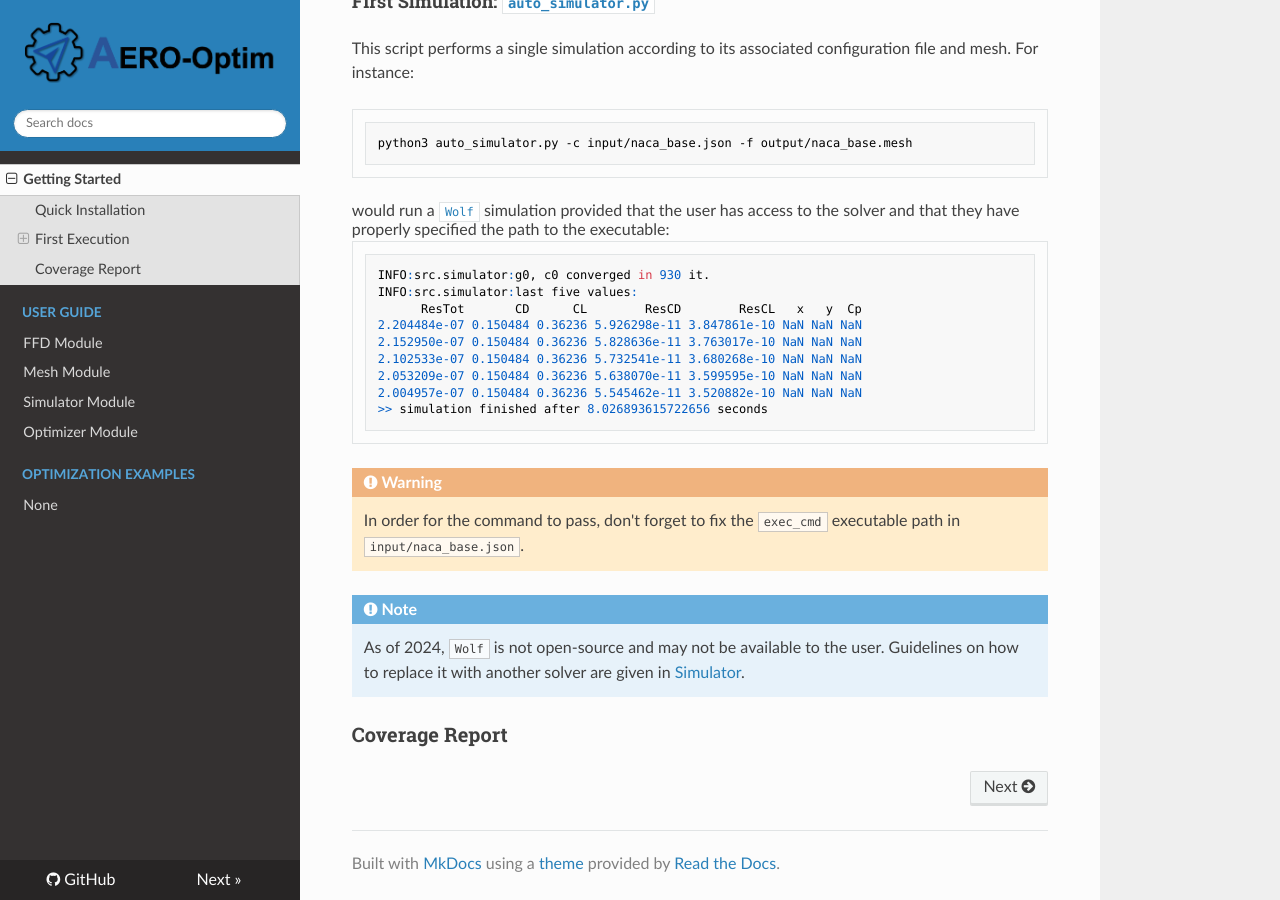
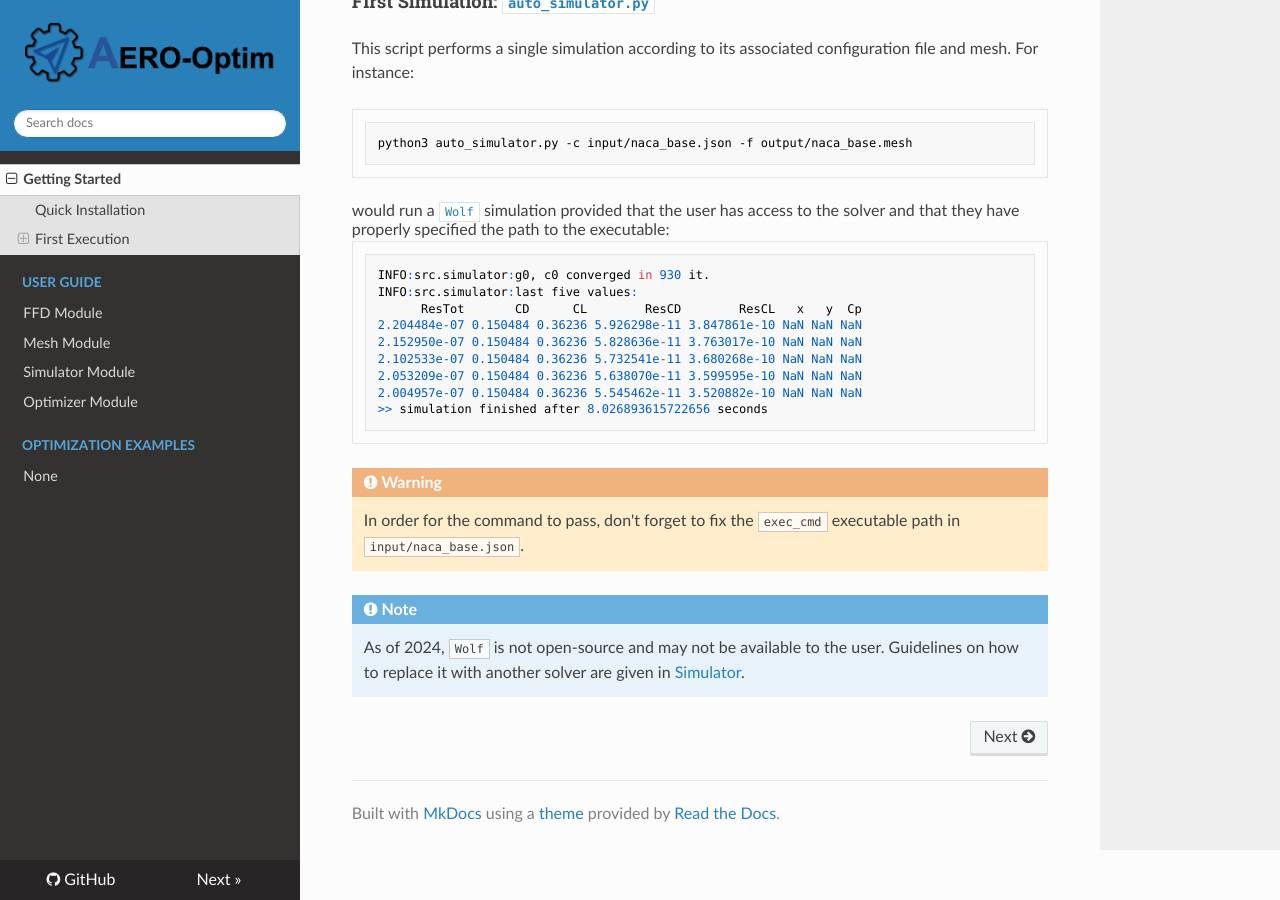
Before and after one commit to mschouler/aero-optim, an MkDocs documentation site: the page built from docs/index.md, in a window 1280 px wide and 900 px high, scrolled down 2567 px. Built offline with MkDocs 1.6.1, drawn with Linux system fonts in a browser that asks for light colours; nearby versions of some CDN libraries; formulas are drawn with MathJax 3.

Commit message:
fix bug in ci

```diff
--- a/docs/index.md
+++ b/docs/index.md
@@ -88,5 +88,3 @@
 
 !!! Note
     As of 2024, [`Wolf`](https://pages.saclay.inria.fr/frederic.alauzet/software.html) is not open-source and may not be available to the user. Guidelines on how to replace it with another solver are given in [Simulator](simulator.md).
-
-### Coverage Report
```
Also changed, not shown: 1 other file.
